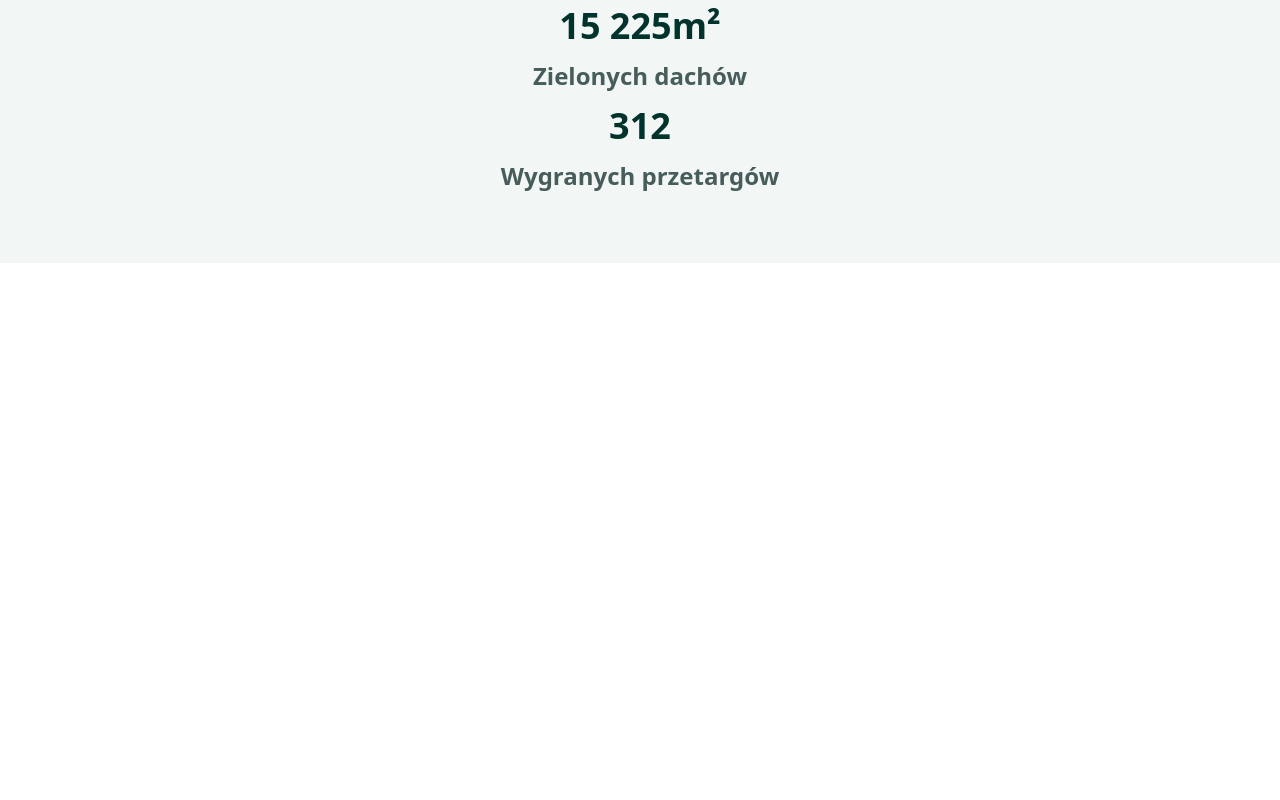
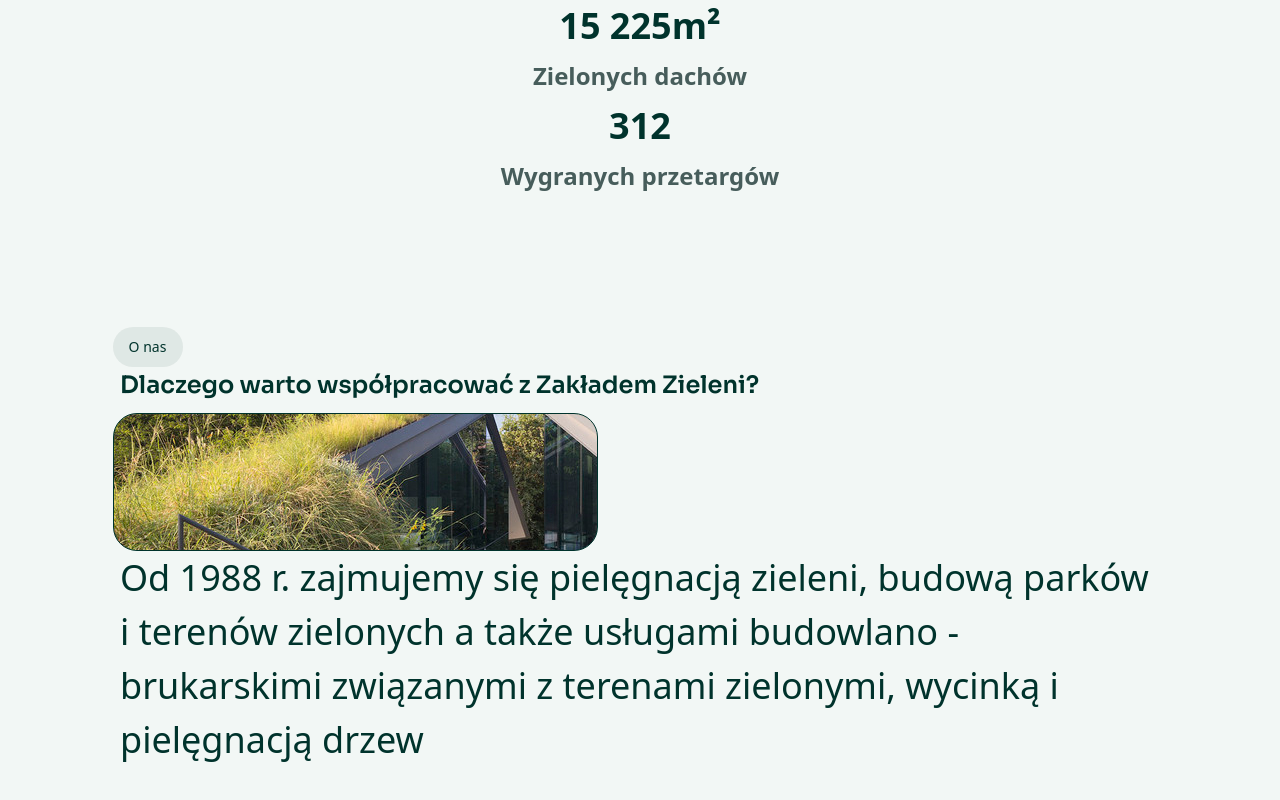
Before and after one commit to PaurowiczRafal/ZZiR-bs-proj, a React (Create React App) app: page / in a window 1280 px wide. Shown: the part 1412-2212 px from the top of the page. Before the commit the page ends 1675 px from the top, so only its background shows below. Built offline with nearby package versions, Linux system fonts and the light colour scheme.

Commit message:
Fixed hover on cards, and section with testimonials added.

```diff
--- a/src/App.jsx
+++ b/src/App.jsx
@@ -4,6 +4,7 @@ import CustomSection from './components/sectionComponents/CustomSection'
 import Hero from './components/sectionComponents/heroSection/Hero'
 import TrustedBy from './components/sectionComponents/trustedBy/TrustedBy'
 import Stats from './components/sectionComponents/statsSection/Stats'
+import Testimonials from './components/sectionComponents/testimonialSection/Testimonials'
 import './index.scss'
 
 function App() {
@@ -14,7 +15,7 @@ function App() {
 			</div> */}
 			<Navigation />
 			<CustomSection>
-        <Hero/>
+				<Hero />
 			</CustomSection>
 			<CustomSection>
 				<TrustedBy />
@@ -22,7 +23,9 @@ function App() {
 			<CustomSection>
 				<Stats />
 			</CustomSection>
-
+			<CustomSection>
+				<Testimonials />
+			</CustomSection>
 		</>
 	)
 }
--- a/src/components/sectionComponents/HeroSection/CustomCard.scss
+++ b/src/components/sectionComponents/HeroSection/CustomCard.scss
@@ -16,6 +16,7 @@
 	font-family: 'Inter', sans-serif;
 	border-radius: 2.4rem;
 	overflow: hidden;
+	transition: border 0.3s, box-shadow 0.3s;
 	cursor: pointer;
 	img {
 		max-height: 28rem;
@@ -32,9 +33,9 @@
 			@include text;
 		}
 	}
-	&:hover{
-	border: 1px solid colors.$card-border;
-	box-shadow: 0 0 3.2rem 1.2rem #00332C1F;
+	&:hover {
+		border: 1px solid colors.$card-border;
+		box-shadow: 0 0 3.2rem 1.2rem #00332c1f;
 	}
 }
 .active {
@@ -48,6 +49,6 @@
 		}
 	}
 }
-.roofs{
+.roofs {
 	margin-left: 2.4rem;
 }
--- /dev/null
+++ b/src/components/sectionComponents/testimonialSection/Testimonials.jsx
@@ -0,0 +1,35 @@
+import './Testimonials.scss'
+
+import Container from 'react-bootstrap/Container'
+import Row from 'react-bootstrap/Row'
+import Col from 'react-bootstrap/Col'
+
+import img from '../../../img/roof2-md.jpeg'
+
+const Testimonials = () => {
+	return (
+		<Container className='section__container'>
+			<Row>
+				<Col xxl={5}>
+					<Row>
+						<div className='testimonials testimonials__badge'>
+							<p>O nas</p>
+						</div>
+						<p className='testimonials testimonials__title'>Dlaczego warto współpracować z Zakładem Zieleni?</p>
+					</Row>
+					<Row>
+						<div className='testimonials__image'></div>
+					</Row>
+				</Col>
+				<Col xxl={7}>
+					<p className='testimonials testimonials__text '>
+						Od 1988 r. zajmujemy się pielęgnacją zieleni, budową parków i terenów zielonych a także usługami budowlano -
+						brukarskimi związanymi z terenami zielonymi, wycinką i pielęgnacją drzew
+					</p>
+				</Col>
+			</Row>
+		</Container>
+	)
+}
+
+export default Testimonials
--- /dev/null
+++ b/src/components/sectionComponents/testimonialSection/Testimonials.scss
@@ -0,0 +1,37 @@
+@use '../../stylesVar/colors' as colors;
+
+.testimonials {
+	color: colors.$primary-text-color;
+	&__badge {
+		text-align: center;
+		width: 7rem;
+		height: 4rem;
+		padding: 0.8rem 1.6rem;
+		background-color: #00332c14;
+		border-radius: 50px;
+		p {
+			font-size: 1.4rem;
+			font-weight: 400;
+			line-height: 171%;
+		}
+	}
+	&__title {
+		font-family: 'Sora', sans-serif;
+		font-size: 2.4rem;
+		font-weight: 600;
+		line-height: 150%;
+	}
+	&__text {
+        font-size: 3.6rem;
+        font-weight: 500;
+        line-height: 150%;
+	}
+    &__image{
+        width: 48.5rem;
+        height: 13.8rem;
+        border-radius: 2.4rem;
+        background-image: url('../../../img/roof2-md.jpeg');
+        background-position: -10px -100px;
+        border: 1px solid colors.$primary-green;
+    }
+}
--- a/src/components/stylesVar/_colors.scss
+++ b/src/components/stylesVar/_colors.scss
@@ -1,5 +1,6 @@
 //*= COLORS =*//
-$primary-green: #00473e;
+// $primary-green: #00473e;
+$primary-green: #00332c;
 $secondary-green: #00796A;
 $light-green: #475D5B;
 $primary-orange: #FAAE2B;
```
Also changed, not shown: src/img/roof2-md.jpeg (added). Lines whose indentation alone changed are shown as unchanged.
